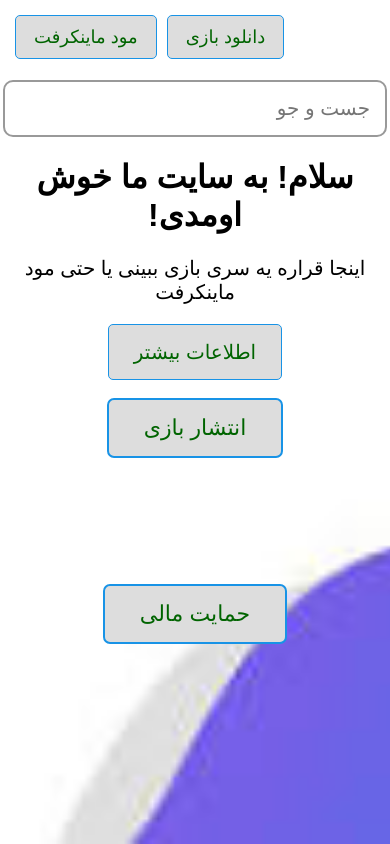
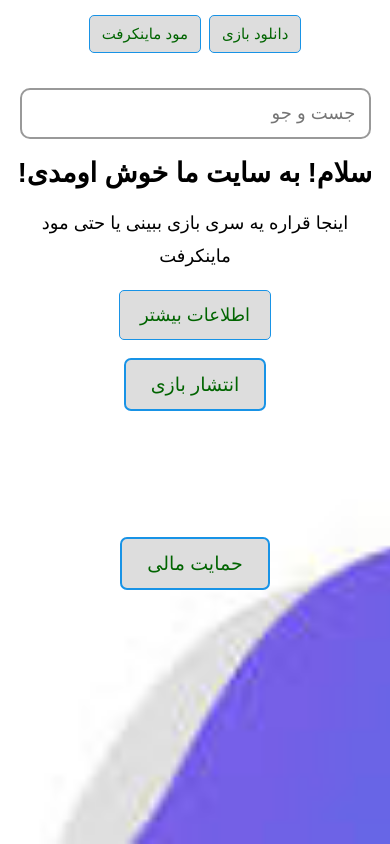
Before and after one commit to minemodeir/minemodeir, a plain HTML site: page index.html in a window 390 px wide. Drawn offline with Linux system fonts and the light colour scheme.

Commit message:
Update index.html

```diff
--- a/index.html
+++ b/index.html
@@ -4,6 +4,8 @@
 <head>
 
     <meta charset="UTF-8">
+
+    <meta name="viewport" content="width=device-width, initial-scale=1.0">
 
     <title>Mine Mode | دانلود بازی و مود ماینکرفت</title>
 
@@ -15,7 +17,12 @@
 
     <link rel="icon" type="image/png" href="icon.png">
 
+
     <style>
+
+        * {
+            box-sizing: border-box;
+        }
 
         body {
             background-image: url("backs.png");
@@ -28,7 +35,6 @@
             padding: 0;
         }
 
-        /* دکمه های بالای صفحه */
 
         .top-buttons {
             position: absolute;
@@ -52,10 +58,10 @@
             cursor: pointer;
         }
 
-        /* جستجو */
 
         .search-box {
             width: 350px;
+            max-width: 90%;
             padding: 15px;
             font-size: 20px;
             border: 2px solid #999;
@@ -65,8 +71,10 @@
             margin-top: 80px;
         }
 
+
         .search-results {
             width: 380px;
+            max-width: 90%;
             margin: 5px auto 30px auto;
             background-color: white;
             border: 1px solid #999;
@@ -87,11 +95,15 @@
             background-color: #eee;
         }
 
+
+        h1 {
+            font-size: 32px;
+        }
+
         p {
             font-size: 20px;
         }
 
-        /* دکمه های اصلی */
 
         .main-button {
             padding: 15px 25px;
@@ -103,6 +115,7 @@
             cursor: pointer;
         }
 
+
         .publish-button {
             padding: 15px 35px;
             background-color: #ddd;
@@ -112,6 +125,7 @@
             font-size: 22px;
             cursor: pointer;
         }
+
 
         .support-button {
             padding: 15px 35px;
@@ -123,20 +137,77 @@
             cursor: pointer;
         }
 
-        /* بازی ها فقط برای جستجو */
 
         .game {
             display: none;
+        }
+
+
+        /* مخصوص موبایل */
+
+        @media (max-width: 600px) {
+
+            .top-buttons {
+                position: static;
+                width: 100%;
+                justify-content: center;
+                padding-top: 15px;
+                gap: 8px;
+            }
+
+            .top-button {
+                padding: 9px 12px;
+                font-size: 15px;
+            }
+
+
+            .search-box {
+                width: 90%;
+                margin-top: 35px;
+                font-size: 18px;
+                padding: 13px;
+            }
+
+
+            .search-results {
+                width: 90%;
+            }
+
+
+            h1 {
+                font-size: 27px;
+                padding: 0 15px;
+            }
+
+            p {
+                font-size: 18px;
+                padding: 0 15px;
+                line-height: 1.8;
+            }
+
+
+            .main-button {
+                padding: 13px 20px;
+                font-size: 18px;
+            }
+
+
+            .publish-button,
+            .support-button {
+                padding: 13px 25px;
+                font-size: 19px;
+                max-width: 90%;
+            }
+
         }
 
     </style>
 
 </head>
 
+
 <body>
 
-
-    <!-- دکمه های بالای صفحه -->
 
     <div class="top-buttons">
 
@@ -160,8 +231,6 @@
     </div>
 
 
-    <!-- جستجو -->
-
     <input
         type="text"
         id="search"
@@ -169,24 +238,22 @@
         placeholder="جست و جو"
     >
 
+
     <div
         id="search-results"
         class="search-results">
     </div>
 
 
-    <!-- متن اصلی -->
-
     <h1>
         سلام! به سایت ما خوش اومدی!
     </h1>
+
 
     <p>
         اینجا قراره یه سری بازی ببینی یا حتی مود ماینکرفت
     </p>
 
-
-    <!-- اطلاعات بیشتر -->
 
     <a href="info.html">
 
@@ -200,8 +267,6 @@
     <br><br>
 
 
-    <!-- انتشار بازی -->
-
     <a href="gameu.html">
 
         <button class="publish-button">
@@ -214,8 +279,6 @@
     <br><br><br><br>
 
 
-    <!-- Scam Click -->
-
     <div
         class="game"
         data-url="scamclick.html">
@@ -226,8 +289,6 @@
 
     </div>
 
-
-    <!-- fire in sky -->
 
     <div
         class="game"
@@ -243,8 +304,6 @@
     <br><br><br><br>
 
 
-    <!-- حمایت مالی -->
-
     <a href="support.html">
 
         <button class="support-button">
@@ -259,8 +318,10 @@
         const searchBox =
             document.getElementById("search");
 
+
         const searchResults =
             document.getElementById("search-results");
+
 
         const games =
             document.querySelectorAll(".game");
@@ -292,6 +353,7 @@
                 const gameName =
                     game.querySelector("h2").innerText.trim();
 
+
                 const gameNameLower =
                     gameName.toLowerCase();
 
@@ -311,13 +373,9 @@
                     result.innerText = gameName;
 
 
-                    /* لینک صفحه بازی */
-
                     const gameUrl =
                         game.getAttribute("data-url");
 
-
-                    /* کلیک روی نتیجه */
 
                     result.addEventListener("click", function() {
 
```
